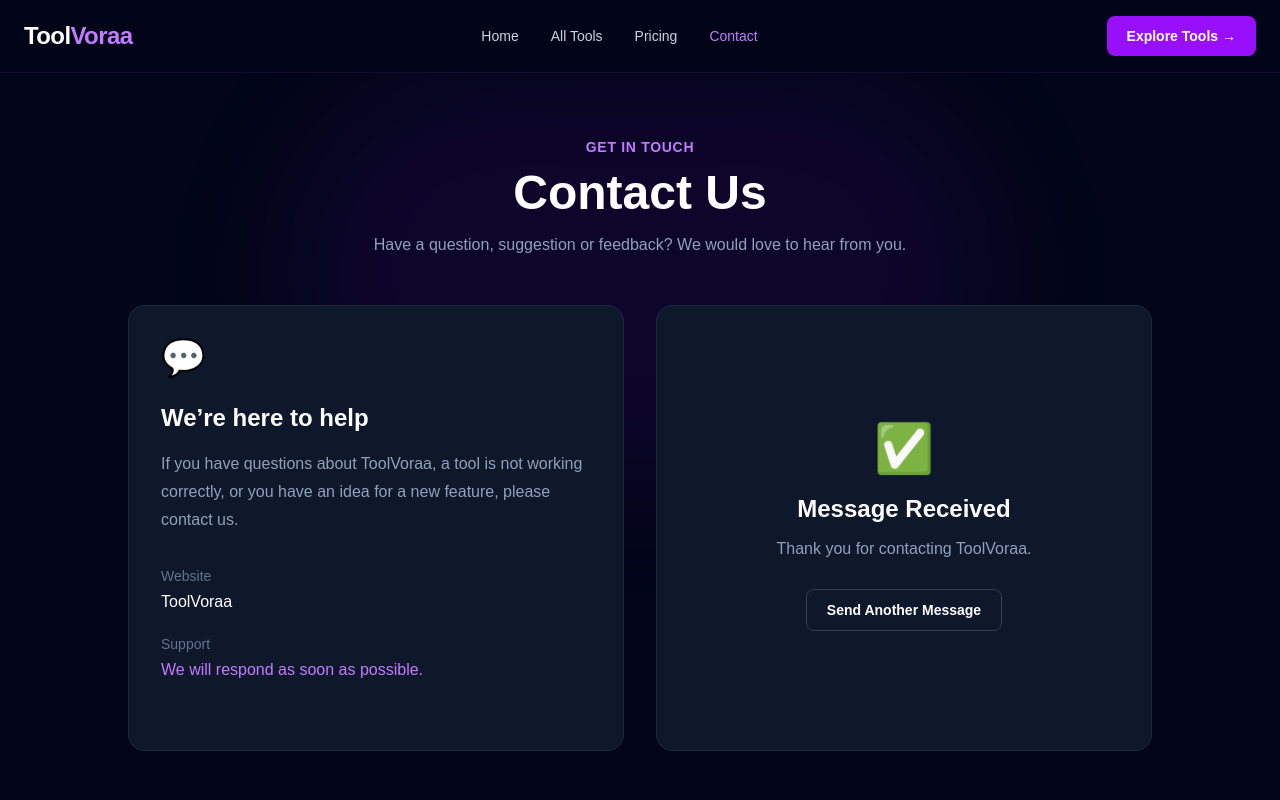
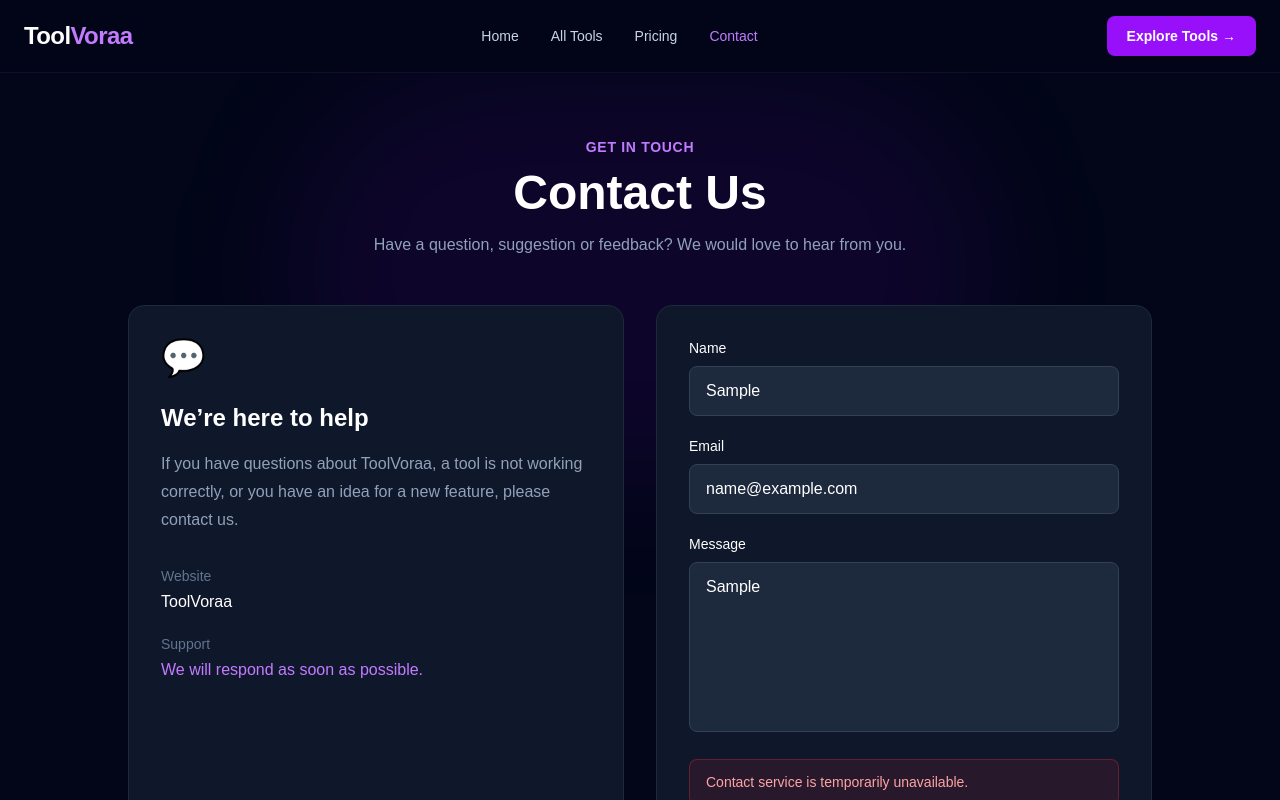
Before and after one commit to sukhgermany007-netizen/toolvoraa, a Next.js app: page /contact in a window 1280 px wide. Both pictures are taken after typing "Sample", "name@example.com", "Sample" into the empty fields and a click on the button "Send Message →". Shown: the top 800 px of the page. Built offline with nearby package versions, Linux system fonts and the light colour scheme; no server answers.

Commit message:
Add working contact email form

```diff
--- /dev/null
+++ b/app/api/contact/route.ts
@@ -0,0 +1,107 @@
+import { NextResponse } from "next/server";
+
+type ContactPayload = {
+  name?: unknown;
+  email?: unknown;
+  message?: unknown;
+  website?: unknown;
+};
+
+const EMAIL_PATTERN = /^[^\s@]+@[^\s@]+\.[^\s@]+$/;
+
+function escapeHtml(value: string) {
+  return value
+    .replaceAll("&", "&amp;")
+    .replaceAll("<", "&lt;")
+    .replaceAll(">", "&gt;")
+    .replaceAll('"', "&quot;")
+    .replaceAll("'", "&#039;");
+}
+
+export async function POST(request: Request) {
+  try {
+    const apiKey = process.env.RESEND_API_KEY;
+    const toEmail = process.env.CONTACT_TO_EMAIL;
+    const fromEmail =
+      process.env.CONTACT_FROM_EMAIL ||
+      "ToolVoraa Contact <onboarding@resend.dev>";
+
+    if (!apiKey || !toEmail) {
+      console.error("Contact email environment variables are missing.");
+      return NextResponse.json(
+        { message: "Contact service is temporarily unavailable." },
+        { status: 503 },
+      );
+    }
+
+    const body = (await request.json()) as ContactPayload;
+    const name = typeof body.name === "string" ? body.name.trim() : "";
+    const email = typeof body.email === "string" ? body.email.trim() : "";
+    const message = typeof body.message === "string" ? body.message.trim() : "";
+    const website = typeof body.website === "string" ? body.website.trim() : "";
+
+    // Hidden honeypot field: bots often fill it, real visitors never see it.
+    if (website) {
+      return NextResponse.json({ ok: true });
+    }
+
+    if (
+      name.length < 2 ||
+      name.length > 80 ||
+      email.length > 254 ||
+      !EMAIL_PATTERN.test(email) ||
+      message.length < 10 ||
+      message.length > 5000
+    ) {
+      return NextResponse.json(
+        { message: "Please check your name, email and message." },
+        { status: 400 },
+      );
+    }
+
+    const safeName = escapeHtml(name);
+    const safeEmail = escapeHtml(email);
+    const safeMessage = escapeHtml(message).replaceAll("\n", "<br />");
+
+    const resendResponse = await fetch("https://api.resend.com/emails", {
+      method: "POST",
+      headers: {
+        Authorization: `Bearer ${apiKey}`,
+        "Content-Type": "application/json",
+      },
+      body: JSON.stringify({
+        from: fromEmail,
+        to: [toEmail],
+        reply_to: email,
+        subject: `New ToolVoraa contact message from ${name}`,
+        text: `Name: ${name}\nEmail: ${email}\n\nMessage:\n${message}`,
+        html: `
+          <div style="font-family:Arial,sans-serif;line-height:1.6;color:#111827">
+            <h2>New ToolVoraa Contact Message</h2>
+            <p><strong>Name:</strong> ${safeName}</p>
+            <p><strong>Email:</strong> ${safeEmail}</p>
+            <p><strong>Message:</strong></p>
+            <p>${safeMessage}</p>
+          </div>
+        `,
+      }),
+    });
+
+    if (!resendResponse.ok) {
+      const resendError = await resendResponse.text();
+      console.error("Resend API error:", resendResponse.status, resendError);
+      return NextResponse.json(
+        { message: "Message could not be sent. Please try again." },
+        { status: 502 },
+      );
+    }
+
+    return NextResponse.json({ ok: true });
+  } catch (error) {
+    console.error("Contact route error:", error);
+    return NextResponse.json(
+      { message: "Something went wrong. Please try again." },
+      { status: 500 },
+    );
+  }
+}
--- a/app/contact/page.tsx
+++ b/app/contact/page.tsx
@@ -1,30 +1,85 @@
 "use client";
 
-import { FormEvent, useState } from "react";
+import type { FormEvent } from "react";
+import { useState } from "react";
+
+type SubmitStatus = "idle" | "sending" | "success" | "error";
 
 export default function ContactPage() {
-  const [submitted, setSubmitted] = useState(false);
+  const [status, setStatus] = useState<SubmitStatus>("idle");
+  const [errorMessage, setErrorMessage] = useState("");
   const [mobileMenu, setMobileMenu] = useState(false);
 
-  function handleSubmit(event: FormEvent<HTMLFormElement>) {
+  async function handleSubmit(event: FormEvent<HTMLFormElement>) {
     event.preventDefault();
-    setSubmitted(true);
+    setStatus("sending");
+    setErrorMessage("");
+
+    const form = event.currentTarget;
+    const formData = new FormData(form);
+
+    try {
+      const response = await fetch("/api/contact", {
+        method: "POST",
+        headers: { "Content-Type": "application/json" },
+        body: JSON.stringify({
+          name: formData.get("name"),
+          email: formData.get("email"),
+          message: formData.get("message"),
+          website: formData.get("website"),
+        }),
+      });
+
+      const result = (await response.json().catch(() => null)) as
+        | { message?: string }
+        | null;
+
+      if (!response.ok) {
+        throw new Error(result?.message || "Message could not be sent.");
+      }
+
+      form.reset();
+      setStatus("success");
+    } catch (error) {
+      setErrorMessage(
+        error instanceof Error
+          ? error.message
+          : "Something went wrong. Please try again.",
+      );
+      setStatus("error");
+    }
   }
 
   return (
-    <main className="min-h-screen bg-slate-950 text-white">
+    <main className="flex min-h-screen flex-col bg-slate-950 text-white">
       <header className="sticky top-0 z-50 border-b border-purple-500/10 bg-slate-950/95 backdrop-blur-xl">
-        <div className="mx-auto flex max-w-7xl items-center justify-between px-6 py-4">
-          <a href="/" className="text-2xl font-extrabold tracking-tight">Tool<span className="text-purple-400">Voraa</span></a>
+        <div className="mx-auto flex w-full max-w-7xl items-center justify-between px-6 py-4">
+          <a href="/" className="text-2xl font-extrabold tracking-tight">
+            Tool<span className="text-purple-400">Voraa</span>
+          </a>
+
           <nav className="hidden items-center gap-8 text-sm text-slate-300 md:flex">
             <a href="/" className="transition hover:text-purple-400">Home</a>
             <a href="/tools/all" className="transition hover:text-purple-400">All Tools</a>
             <a href="/#pricing" className="transition hover:text-purple-400">Pricing</a>
             <a href="/contact" className="font-medium text-purple-400">Contact</a>
           </nav>
-          <a href="/tools/all" className="hidden rounded-lg bg-purple-600 px-5 py-2.5 text-sm font-semibold transition hover:bg-purple-500 md:block">Explore Tools →</a>
-          <button onClick={() => setMobileMenu(!mobileMenu)} className="rounded-lg border border-slate-700 px-3 py-2 text-xl md:hidden" aria-label="Open menu">☰</button>
+
+          <a href="/tools/all" className="hidden rounded-lg bg-purple-600 px-5 py-2.5 text-sm font-semibold transition hover:bg-purple-500 md:block">
+            Explore Tools →
+          </a>
+
+          <button
+            type="button"
+            onClick={() => setMobileMenu((open) => !open)}
+            className="rounded-lg border border-slate-700 px-3 py-2 text-xl md:hidden"
+            aria-label="Toggle navigation menu"
+            aria-expanded={mobileMenu}
+          >
+            ☰
+          </button>
         </div>
+
         {mobileMenu && (
           <nav className="flex flex-col gap-4 border-t border-slate-800 px-6 py-5 text-sm text-slate-300 md:hidden">
             <a href="/" onClick={() => setMobileMenu(false)}>Home</a>
@@ -35,8 +90,9 @@
         )}
       </header>
 
-      <section className="relative overflow-hidden px-6 py-16">
-        <div className="pointer-events-none absolute left-1/2 top-0 h-[400px] w-[700px] -translate-x-1/2 rounded-full bg-purple-700/10 blur-3xl" />
+      <section className="relative flex-1 overflow-hidden px-6 py-16">
+        <div className="pointer-events-none absolute left-1/2 top-0 h-[400px] w-[700px] max-w-full -translate-x-1/2 rounded-full bg-purple-700/10 blur-3xl" />
+
         <div className="relative mx-auto max-w-5xl">
           <div className="mb-12 text-center">
             <p className="text-sm font-semibold uppercase tracking-wider text-purple-400">Get in Touch</p>
@@ -48,12 +104,13 @@
 
           <div className="grid gap-8 md:grid-cols-2">
             <div className="rounded-2xl border border-slate-800 bg-slate-900 p-8">
-              <div className="mb-6 text-4xl">💬</div>
+              <div className="mb-6 text-4xl" aria-hidden="true">💬</div>
               <h2 className="text-2xl font-bold">We’re here to help</h2>
               <p className="mt-4 leading-7 text-slate-400">
                 If you have questions about ToolVoraa, a tool is not working correctly,
                 or you have an idea for a new feature, please contact us.
               </p>
+
               <div className="mt-8 space-y-5">
                 <div>
                   <p className="text-sm text-slate-500">Website</p>
@@ -67,31 +124,81 @@
             </div>
 
             <div className="rounded-2xl border border-slate-800 bg-slate-900 p-8">
-              {submitted ? (
+              {status === "success" ? (
                 <div className="flex min-h-[380px] flex-col items-center justify-center text-center">
-                  <div className="text-5xl">✅</div>
-                  <h2 className="mt-5 text-2xl font-bold">Message Received</h2>
+                  <div className="text-5xl" aria-hidden="true">✅</div>
+                  <h2 className="mt-5 text-2xl font-bold">Message Sent</h2>
                   <p className="mt-3 text-slate-400">Thank you for contacting ToolVoraa.</p>
-                  <button onClick={() => setSubmitted(false)} className="mt-7 rounded-lg border border-slate-700 px-5 py-2.5 text-sm font-semibold transition hover:border-purple-500 hover:text-purple-400">
+                  <button
+                    type="button"
+                    onClick={() => setStatus("idle")}
+                    className="mt-7 rounded-lg border border-slate-700 px-5 py-2.5 text-sm font-semibold transition hover:border-purple-500 hover:text-purple-400"
+                  >
                     Send Another Message
                   </button>
                 </div>
               ) : (
                 <form onSubmit={handleSubmit} className="space-y-5">
+                  <div className="absolute -left-[10000px] top-auto h-px w-px overflow-hidden" aria-hidden="true">
+                    <label htmlFor="website">Website</label>
+                    <input id="website" name="website" type="text" tabIndex={-1} autoComplete="off" />
+                  </div>
+
                   <div>
                     <label htmlFor="name" className="mb-2 block text-sm font-medium">Name</label>
-                    <input id="name" name="name" type="text" required placeholder="Your name" className="w-full rounded-lg border border-slate-700 bg-slate-800 px-4 py-3 text-white outline-none transition placeholder:text-slate-500 focus:border-purple-500" />
+                    <input
+                      id="name"
+                      name="name"
+                      type="text"
+                      required
+                      minLength={2}
+                      maxLength={80}
+                      autoComplete="name"
+                      placeholder="Your name"
+                      className="w-full rounded-lg border border-slate-700 bg-slate-800 px-4 py-3 text-white outline-none transition placeholder:text-slate-500 focus:border-purple-500"
+                    />
                   </div>
+
                   <div>
                     <label htmlFor="email" className="mb-2 block text-sm font-medium">Email</label>
-                    <input id="email" name="email" type="email" required placeholder="you@example.com" className="w-full rounded-lg border border-slate-700 bg-slate-800 px-4 py-3 text-white outline-none transition placeholder:text-slate-500 focus:border-purple-500" />
+                    <input
+                      id="email"
+                      name="email"
+                      type="email"
+                      required
+                      maxLength={254}
+                      autoComplete="email"
+                      placeholder="you@example.com"
+                      className="w-full rounded-lg border border-slate-700 bg-slate-800 px-4 py-3 text-white outline-none transition placeholder:text-slate-500 focus:border-purple-500"
+                    />
                   </div>
+
                   <div>
                     <label htmlFor="message" className="mb-2 block text-sm font-medium">Message</label>
-                    <textarea id="message" name="message" required rows={6} placeholder="Write your message..." className="w-full resize-none rounded-lg border border-slate-700 bg-slate-800 px-4 py-3 text-white outline-none transition placeholder:text-slate-500 focus:border-purple-500" />
+                    <textarea
+                      id="message"
+                      name="message"
+                      required
+                      minLength={10}
+                      maxLength={5000}
+                      rows={6}
+                      placeholder="Write your message..."
+                      className="w-full resize-none rounded-lg border border-slate-700 bg-slate-800 px-4 py-3 text-white outline-none transition placeholder:text-slate-500 focus:border-purple-500"
+                    />
                   </div>
-                  <button type="submit" className="w-full rounded-lg bg-purple-600 py-3 font-semibold shadow-lg shadow-purple-950/30 transition hover:bg-purple-500">
-                    Send Message →
+
+                  {status === "error" && (
+                    <p role="alert" aria-live="polite" className="rounded-lg border border-red-500/30 bg-red-500/10 px-4 py-3 text-sm text-red-300">
+                      {errorMessage}
+                    </p>
+                  )}
+
+                  <button
+                    type="submit"
+                    disabled={status === "sending"}
+                    className="w-full rounded-lg bg-purple-600 py-3 font-semibold shadow-lg shadow-purple-950/30 transition hover:bg-purple-500 disabled:cursor-not-allowed disabled:opacity-60"
+                  >
+                    {status === "sending" ? "Sending..." : "Send Message →"}
                   </button>
                 </form>
               )}
```
